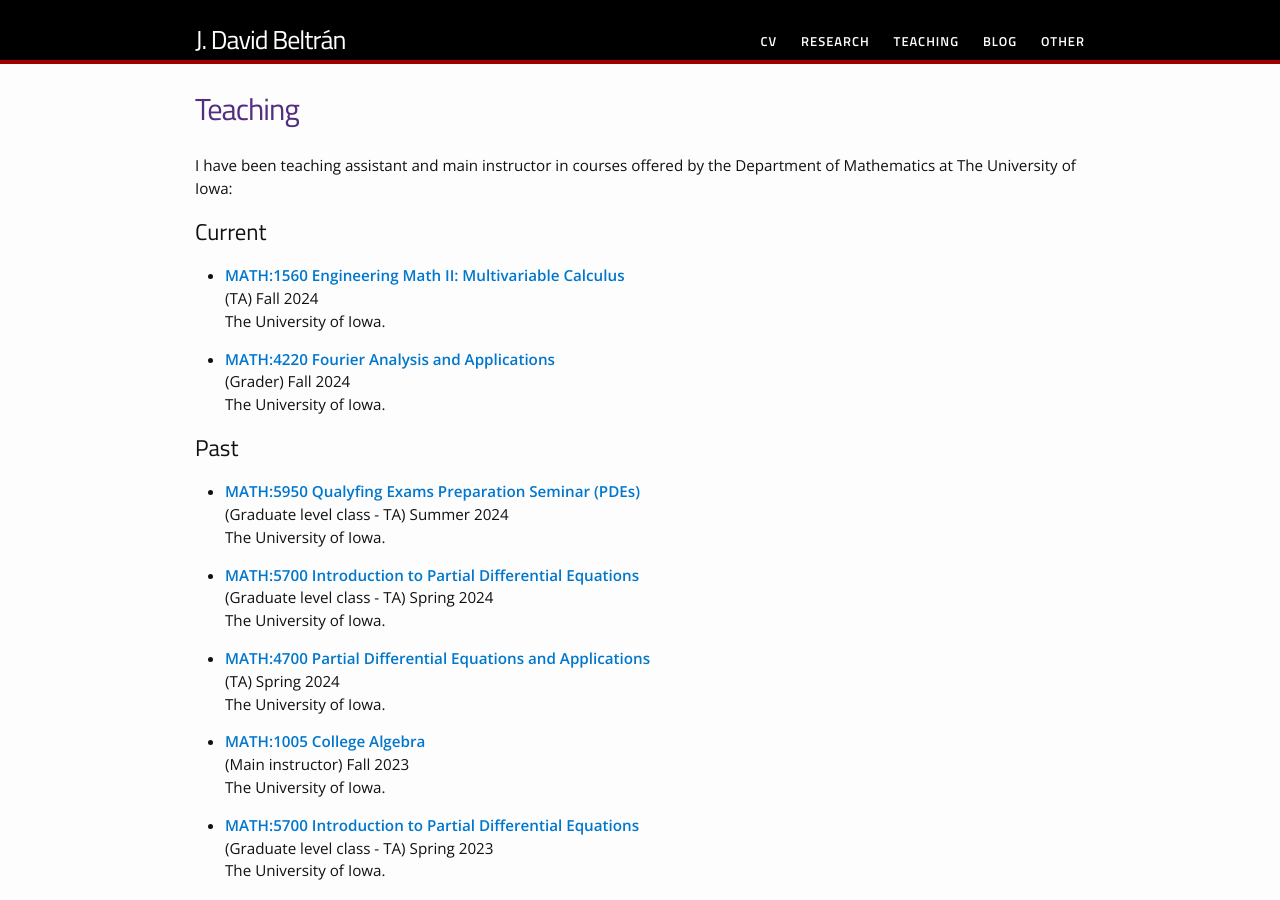
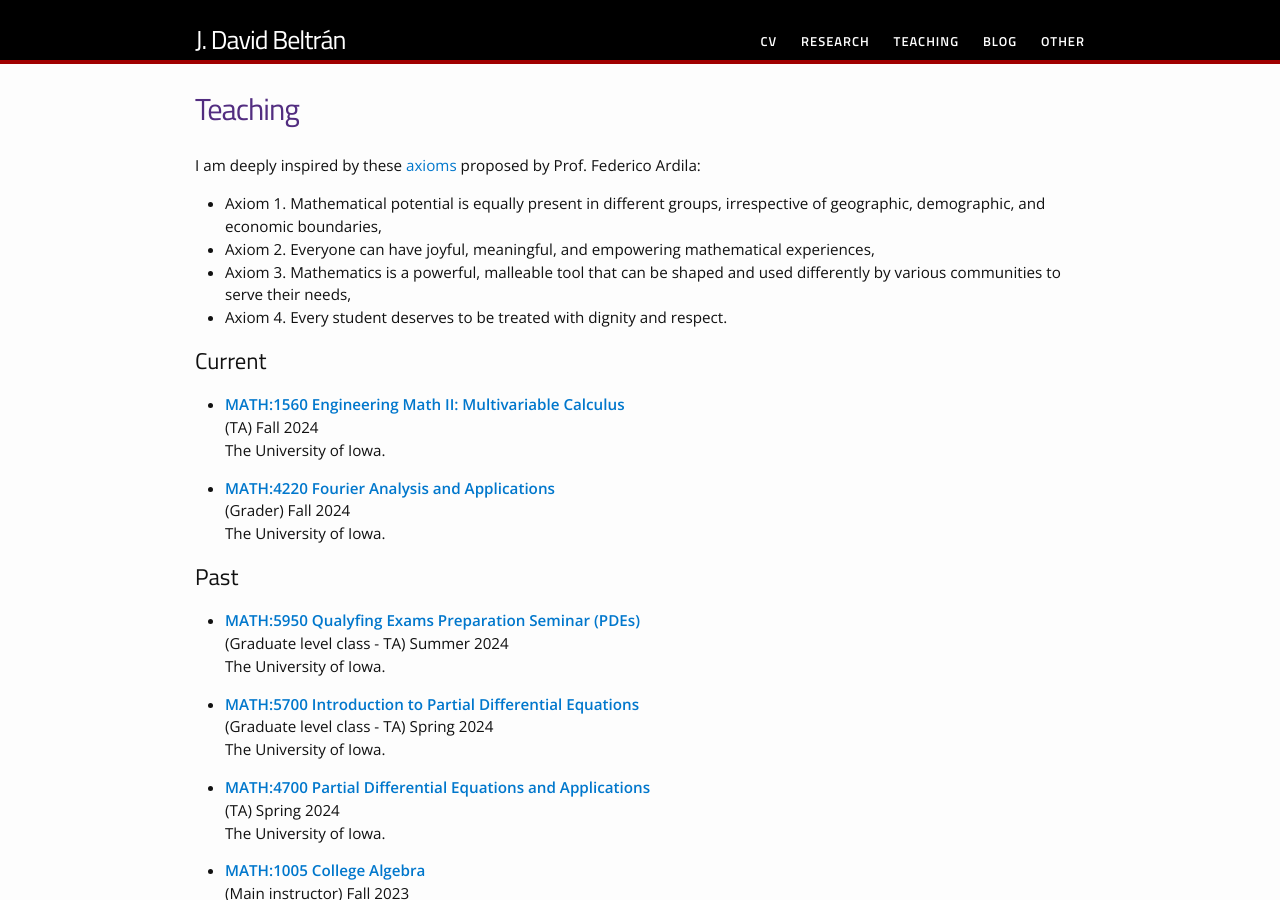
Before and after one commit to jdavidbel/jdavidbel.github.io, a Jekyll site: the page built from teaching/teaching.md, in a window 1280 px wide and 900 px high. Built offline with Jekyll 4.4.1, drawn with Linux system fonts in a browser that asks for light colours.

Commit message:
Update teaching.md
Ardila's axioms

```diff
--- a/teaching/teaching.md
+++ b/teaching/teaching.md
@@ -21,9 +21,12 @@ pasts:
       url:     https://myui.uiowa.edu/my-ui/courses/details.page?ci=149667&id=941277
 ---
 
+I am deeply inspired by these [axioms](https://fardila.com/) proposed by Prof. Federico Ardila:
 
-I have been teaching assistant and main instructor in courses offered by the Department of Mathematics at The University of Iowa:
-
+- Axiom 1. Mathematical potential is equally present in different groups, irrespective of geographic, demographic, and economic boundaries,
+- Axiom 2. Everyone can have joyful, meaningful, and empowering mathematical experiences,
+- Axiom 3. Mathematics is a powerful, malleable tool that can be shaped and used differently by various communities to serve their needs,
+- Axiom 4. Every student deserves to be treated with dignity and respect.
 
 
 ## Current
```
